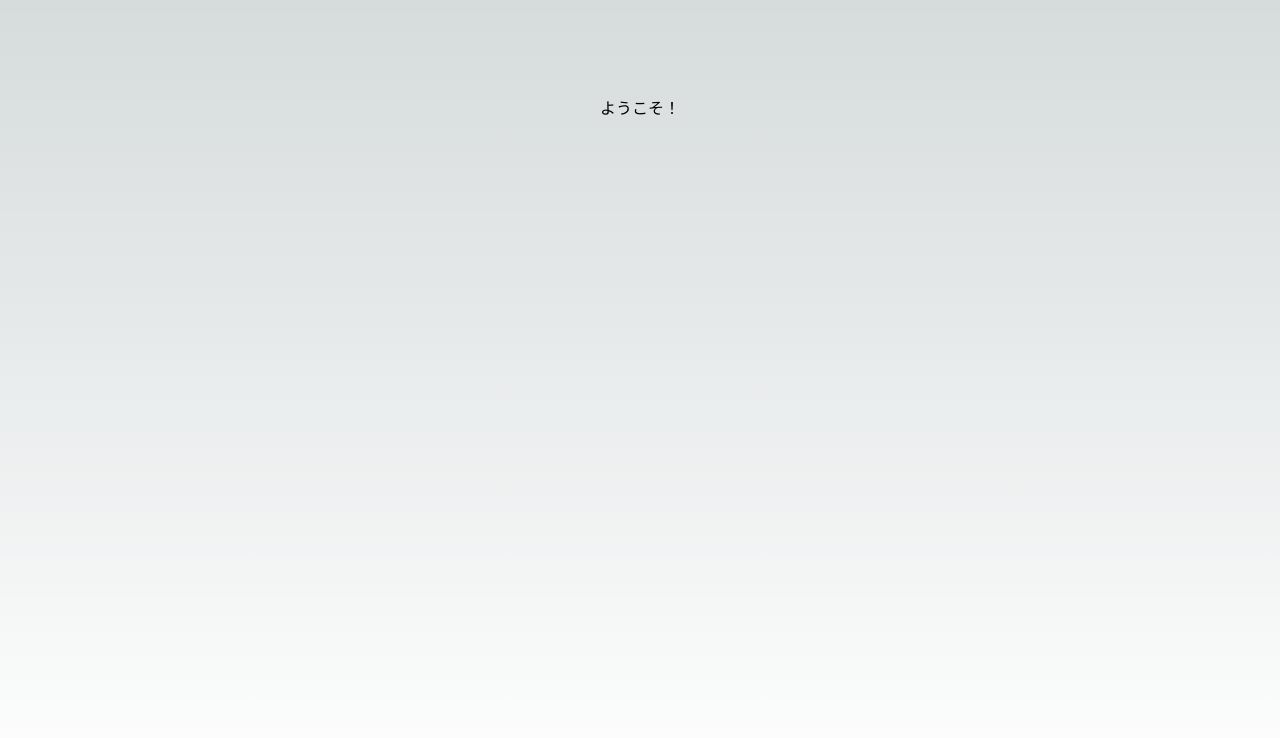
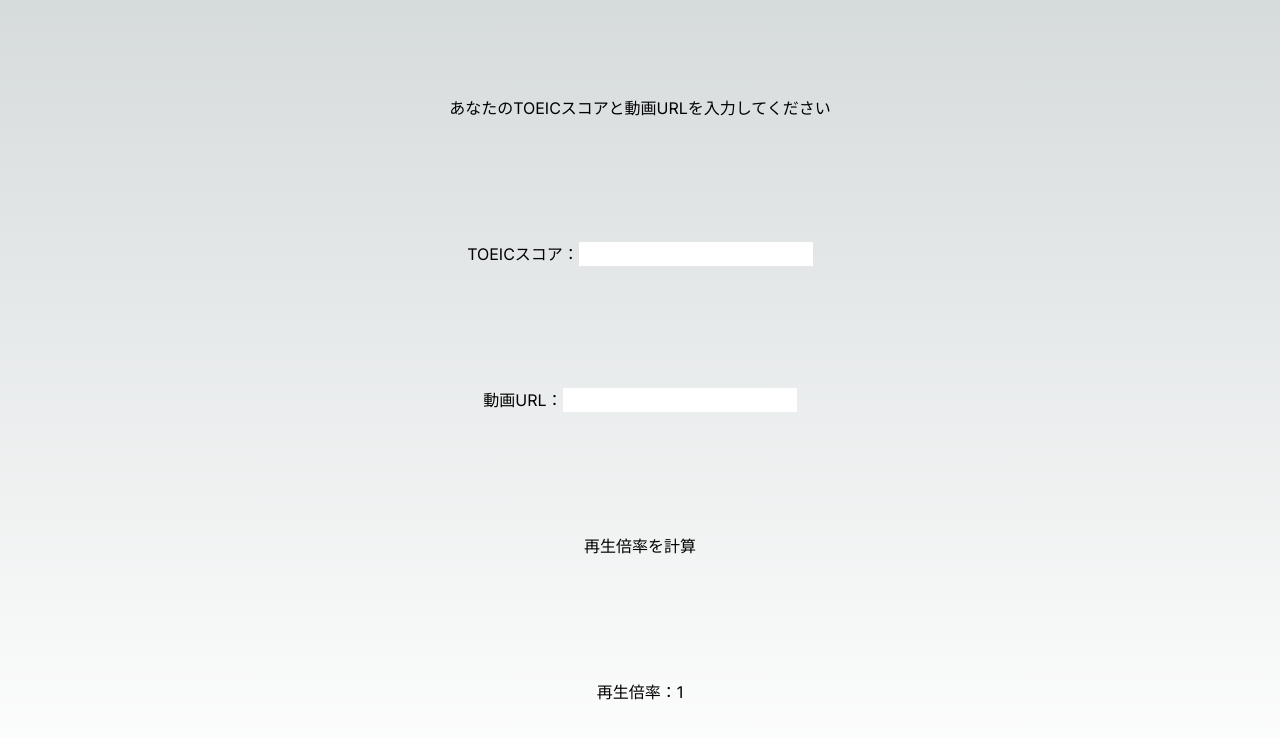
Before and after one commit to ryouhei0705/personalize-english-speed, a Next.js app: page / in a window 1280 px wide. Shown: the top 738 px of the page. Built offline with nearby package versions, Linux system fonts and the light colour scheme.

Commit message:
cssを抜きにしてフロント側でapiの呼び出しと倍率の表示を完成

```diff
--- a/src/app/page.js
+++ b/src/app/page.js
@@ -1,9 +1,63 @@
-import Image from 'next/image'
+'use client';
+
+import React, {useState} from "react";
 
 export default function Home() {
+  // TOEICスコア
+  const [toeic, setToeic] = useState(1);
+  // 適正発話速度
+  // const [speed, setSpeed] = useState(1);
+  // 動画のURL
+  const [url, setUrl] = useState('https://www.youtube.com/watch?v=00NgUctWoLQ');
+  // 再生倍率,0.25~2.00の0.05刻み
+  const [rate, setRate] = useState(1.0);
+
+  // apiのurl
+  const API_URL = '/api/test'
+
+  // 入力に合わせて，トイックスコアから適正発話速度を計算する
+  // const onCalculateSpeed = (event) => {
+  //   // トイックスコアから適正発話速度を計算
+  //   const newSpeed = Math.floor(event.target.value * 1/ 10 + 70)
+  //   setSpeed(newSpeed)
+  // }
+
+  // 入力に合わせて，TOEICスコアを更新する
+  const onChangeToeic = (event) => {
+    setToeic(event.target.value)
+  }
+
+  // 入力に合わせて動画のURLを更新する
+  const onChangeUrl = (event) => {
+    setUrl(event.target.value)
+  }
+
+  // ボタンを押すと適正発話速度と動画のURLを渡して，計算された倍率を受け取る
+  const calculateRate = async () => {
+    // setRate(speed + url)
+
+    try {
+      // クエリパラメータを作成
+      const params = new URLSearchParams({url, toeic}).toString();
+      const res = await fetch(`${API_URL}?${params}`,{method: 'GET'})
+
+      // レスポンスをJSONとして取得
+      const data = await res.json()
+      setRate(data.rate)
+    } catch (err) {
+      alert(err)
+    }
+  }
+
   return (
     <main className="flex min-h-screen flex-col items-center justify-between p-24">
-      <h1>ようこそ！</h1>
+      <h1>あなたのTOEICスコアと動画URLを入力してください</h1>
+      {/* <label>TOEICスコア：<input type="text" onChange={onCalculateSpeed}/></label> */}
+      <label>TOEICスコア：<input type="text" onChange={onChangeToeic}/></label>
+      <label>動画URL：<input type="text" onChange={onChangeUrl}/></label>
+      <button type="submit" onClick={calculateRate}>再生倍率を計算</button>
+
+      <p>再生倍率：{rate}</p>
     </main>
   )
 }
```
